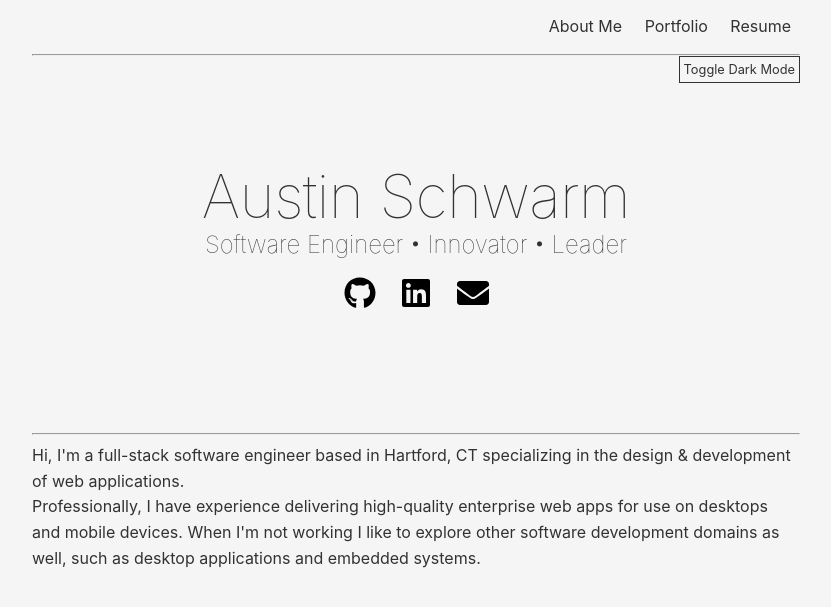
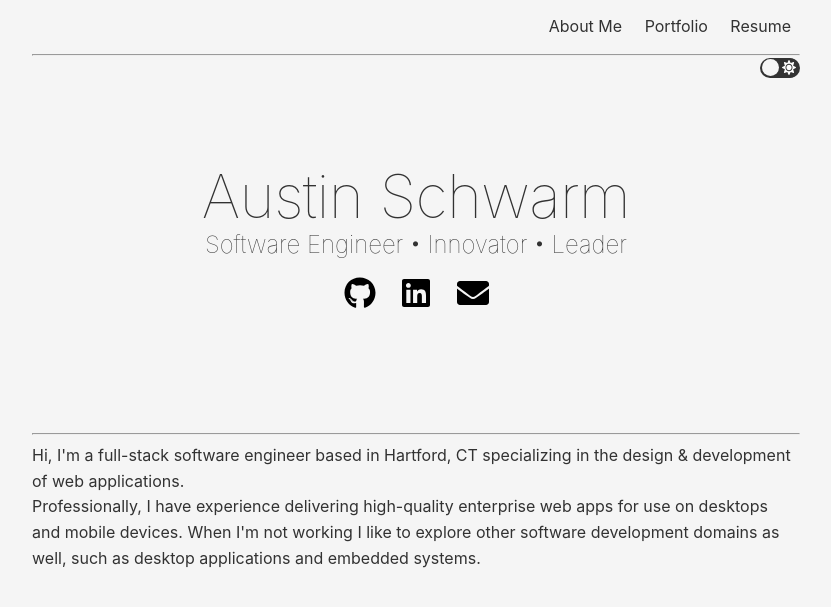
Before and after one commit to schwarmau/schwarmau.github.io, a Jekyll site: the page built from index.html, in a window 1280 px wide. Shown: the top 607 px of the page, without its empty margins (224-1055 px from the left). Built offline with Jekyll 4.4.1, drawn with Linux system fonts in a browser that asks for light colours.

Commit message:
replace theme toggle button with a sliding switch

```diff
--- a/_layouts/default.html
+++ b/_layouts/default.html
@@ -52,7 +52,14 @@
                     <a href="{{ item.href }}" {% if item.href contains "." %} target="_blank" {% else %} target="_self" {% endif %} {% if page.url == itemHrefAsUrl %} class="currently-selected-nav-item" {% endif %}>{{ item.label }}</a>
                 {% endfor %}
 
-                <button id="theme-toggle" class="unstyled-button" onclick="toggleTheme()">Toggle Dark Mode</button>
+                <label id="theme-toggle" class="toggle-switch">
+                    <input type="checkbox" onchange="toggleTheme()">
+                    <span class="toggle-slider">
+                        <img class="toggle-unchecked-icon" src="/assets/svg/sun.svg" title="Light Theme" alt="Sun">
+                        <img class="toggle-checked-icon" src="/assets/svg/moon.svg" title="Dark Theme" alt="Moon">
+                        <span class="toggle-slider-knob"></span>
+                    </span>
+                </label>
             </nav>
         </header>
 
--- a/assets/css/global.css
+++ b/assets/css/global.css
@@ -9,7 +9,6 @@
     background-color: var(--primary-background-color);
     color: var(--primary-color);
 }
-
     :root[ui-theme='dark'] {
         --primary-background-color: rgb(55,55,55);
         --primary-color: rgb(190,190,190);
@@ -89,6 +88,56 @@ p {
     line-height: 1.6em;
 }
 
+.toggle-switch {
+    display: inline-block;
+    width: 2.5rem;
+    height: 1.25rem;
+}
+    .toggle-switch input {
+        opacity: 0;
+        width: 0;
+        height: 0;
+    }
+    .toggle-switch > .toggle-slider {
+        position: absolute;
+        cursor: pointer;
+        top: 0;
+        left: 0;
+        right: 0;
+        bottom: 0;
+        background-color: var(--primary-color);
+        border-radius: 1.25rem;
+    }
+        .toggle-switch > .toggle-slider > .toggle-checked-icon {
+            position: absolute;
+            height: 0.9rem;
+            width: 0.9rem;
+            left: 0.25rem;
+            bottom: 0.175rem;
+        }
+        .toggle-switch > .toggle-slider > .toggle-slider-knob {
+            position: absolute;
+            height: 1.1rem;
+            width: 1.1rem;
+            bottom: 0.075rem;
+            background-color: var(--primary-background-color);
+            border-radius: 50%;
+            transition: left 0.2s;
+        }
+            .toggle-switch > input:not(:checked) ~ .toggle-slider > .toggle-slider-knob {
+                left: 0.1rem;
+            }
+            .toggle-switch > input:checked ~ .toggle-slider > .toggle-slider-knob {
+                left: 1.3rem;
+            }
+        .toggle-switch > .toggle-slider > .toggle-unchecked-icon {
+            position: absolute;
+            height: 0.9rem;
+            width: 0.9rem;
+            right: 0.25rem;
+            bottom: 0.175rem;
+        }
+
 #home-link {
     text-decoration: none;
     color: unset;
@@ -118,20 +167,20 @@ p {
     }
 
 #theme-toggle {
-    color: var(--primary-color);
     position: absolute;
     z-index: 10;
-    font-size: 0.8rem;
     right: 0;
-    bottom: -2.6rem;
-    padding: 0 4px;
-    border: 1px solid var(--primary-color);
-    transition: background-color, color;
-    transition-duration: 0.25s;
+    bottom: -2.75rem;
 }
-        #theme-toggle:hover {
-        background-color: var(--primary-color);
-        color: var(--primary-background-color);
+    #theme-toggle > .toggle-slider > .toggle-slider-knob {
+        left: unset;
+        transition: right 0.2s;
+    }
+        [ui-theme='dark'] #theme-toggle > .toggle-slider > .toggle-slider-knob {
+            right: 0.1rem;
+        }
+        [ui-theme='light'] #theme-toggle > .toggle-slider > .toggle-slider-knob {
+            right: 1.3rem;
         }
 
 @media only screen and (max-width: 1280px) {
--- a/assets/js/global.js
+++ b/assets/js/global.js
@@ -28,7 +28,7 @@ function applyTheme() {
             document.documentElement.setAttribute("ui-theme", "dark");
             break;
         case 'light':
-            document.documentElement.setAttribute("ui-theme", "light");
+            document.documentElement.setAttribute("ui-theme", "light");;
             break;
         default:
             break;
```
Also changed, not shown: assets/svg/moon.svg (added), assets/svg/sun.svg (added), 3 other files. Lines whose indentation alone changed are shown as unchanged.
